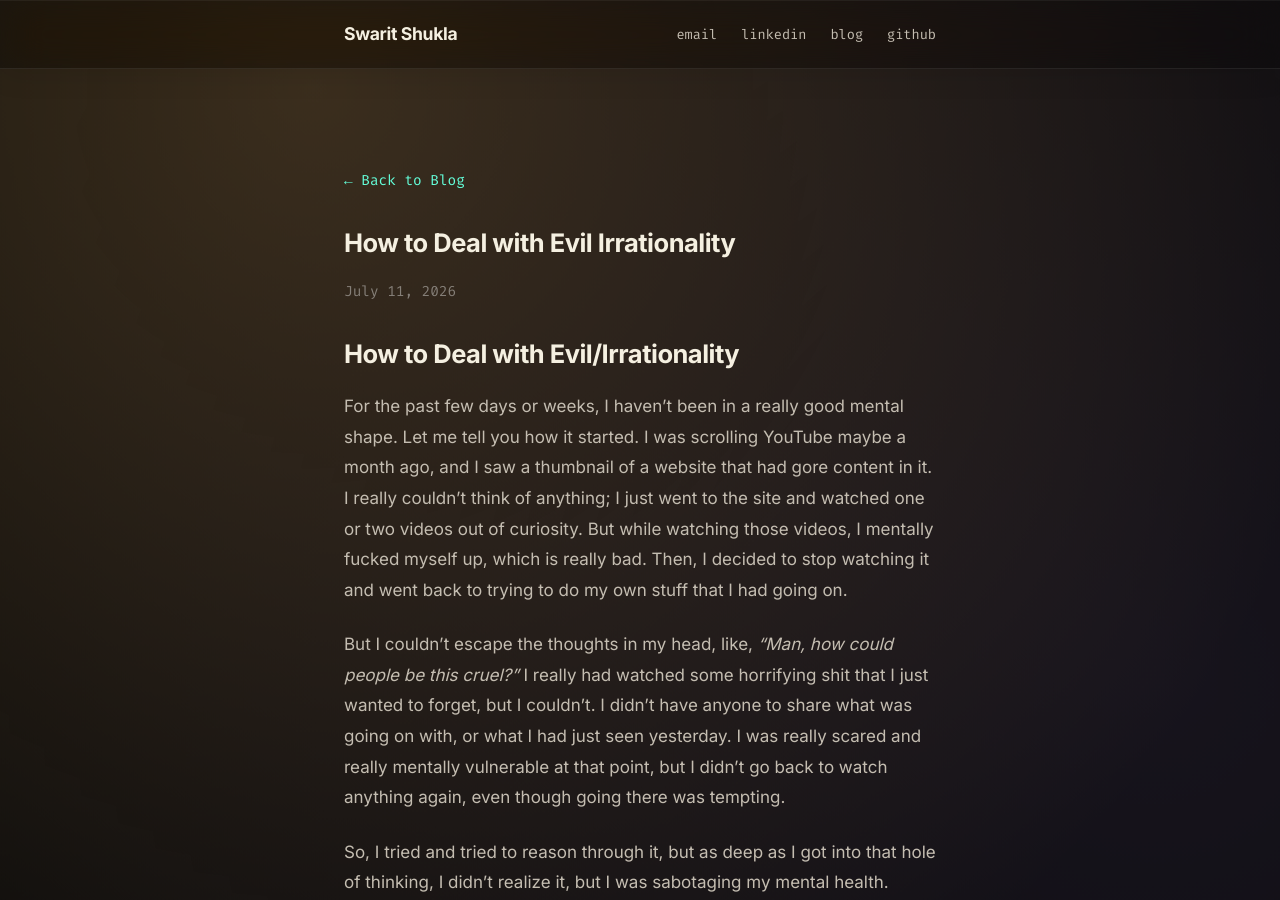
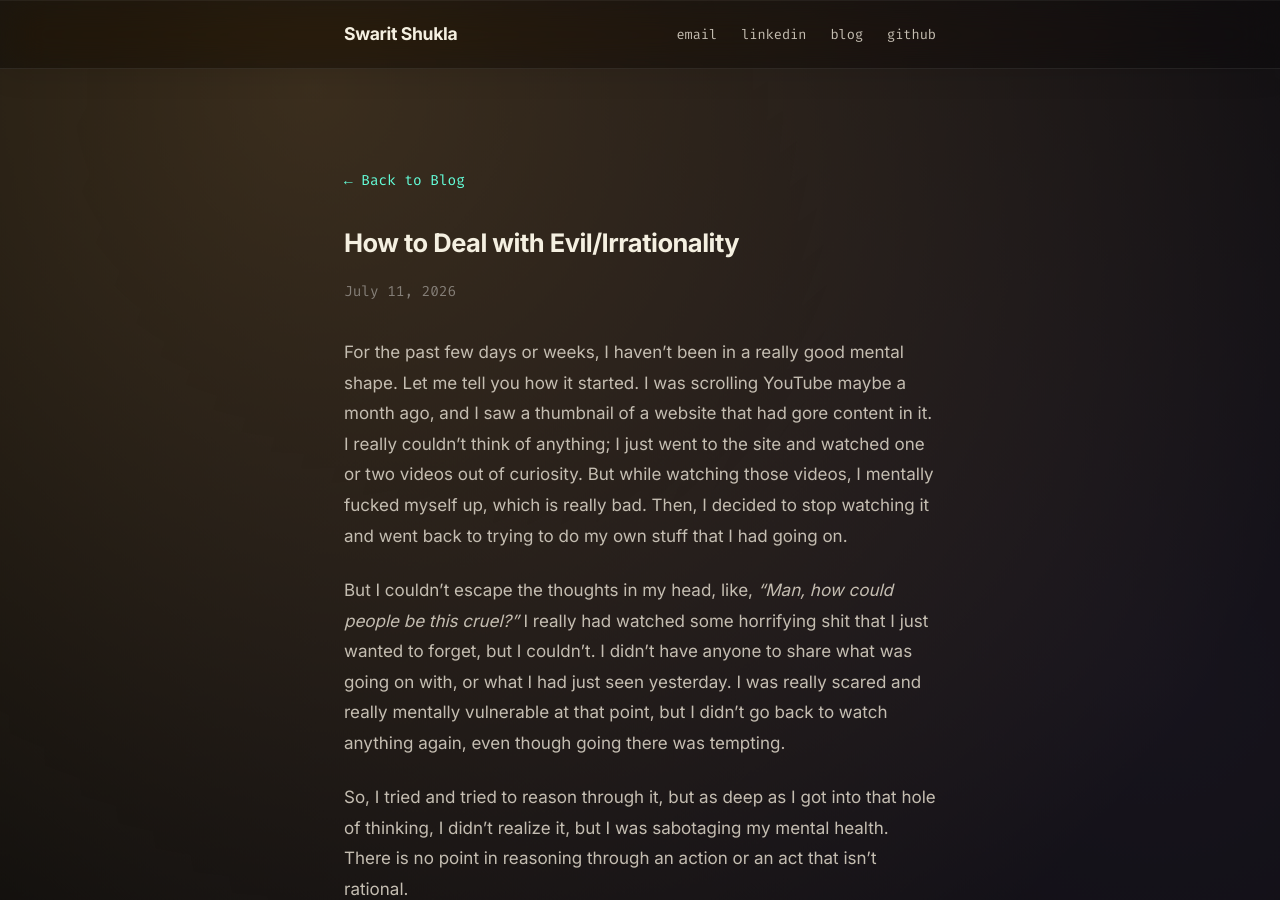
Before and after one commit to SWARITSHUKLA/SWARITSHUKLA.github.io, a Jekyll site: the page built from _posts/2026-07-11-How-to-Deal-with-Evil-Irrationality.md, in a window 1280 px wide and 900 px high. Built offline with Jekyll 4.4.1, drawn with Linux system fonts in a browser that asks for light colours.

Commit message:
had a minor change in the title of the post man shipping stuff is hard ngl

```diff
--- a/_posts/2026-07-11-How-to-Deal-with-Evil-Irrationality.md
+++ b/_posts/2026-07-11-How-to-Deal-with-Evil-Irrationality.md
@@ -1,11 +1,9 @@
 ---
 layout: post
-title: "How to Deal with Evil Irrationality"
+title: "How to Deal with Evil/Irrationality"
 date: 2026-07-11
 category: life
 ---
-How to Deal with Evil/Irrationality
-===================================
 
 For the past few days or weeks, I haven't been in a really good mental shape. Let me tell you how it started. I was scrolling YouTube maybe a month ago, and I saw a thumbnail of a website that had gore content in it. I really couldn't think of anything; I just went to the site and watched one or two videos out of curiosity. But while watching those videos, I mentally fucked myself up, which is really bad. Then, I decided to stop watching it and went back to trying to do my own stuff that I had going on.
 
```
